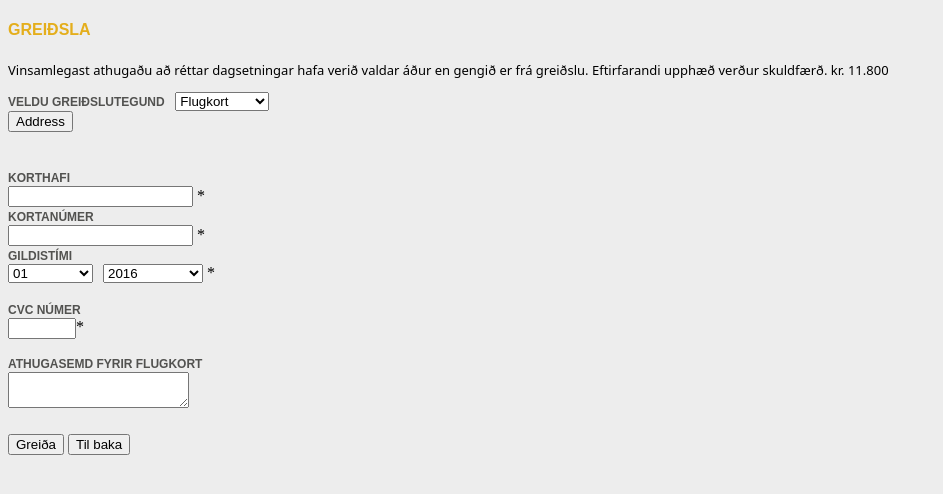
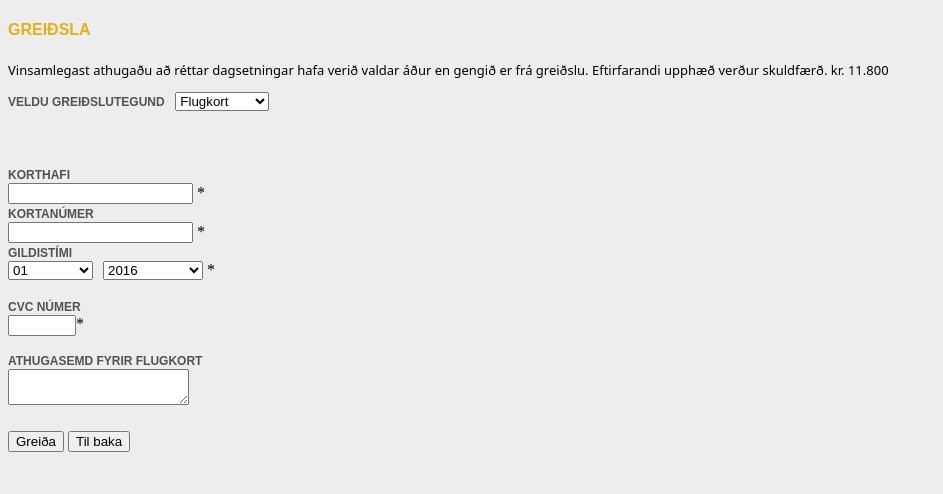
Before and after one commit to andreabjork/smileycoin-payment-website, a plain HTML site: page index.html in a window 1280 px wide. Shown: the whole page, without its empty margins (0-943 px from the left). Drawn offline with nearby package versions, Linux system fonts and the light colour scheme.

Commit message:
Deleted address button

```diff
--- a/index.html
+++ b/index.html
@@ -41,7 +41,6 @@
      <br/>
             <p id="smileyamount" style="display:none" > Upphæð: 500 000 SMLY </p>
             <a href="smileycoin:BGs1L33mgDz8mUAE5h3bgmuo7s9r5Et8ne?amount=500000.0&label=airfare" id="payWithSMLYURL"><button type="button" id="payWithSMLY" style="display:none">Greiða með SMLY</button></a>
-	    <button type="button" id="addressbtn">Address</button>
 
 <br/>
 <br/>
```
